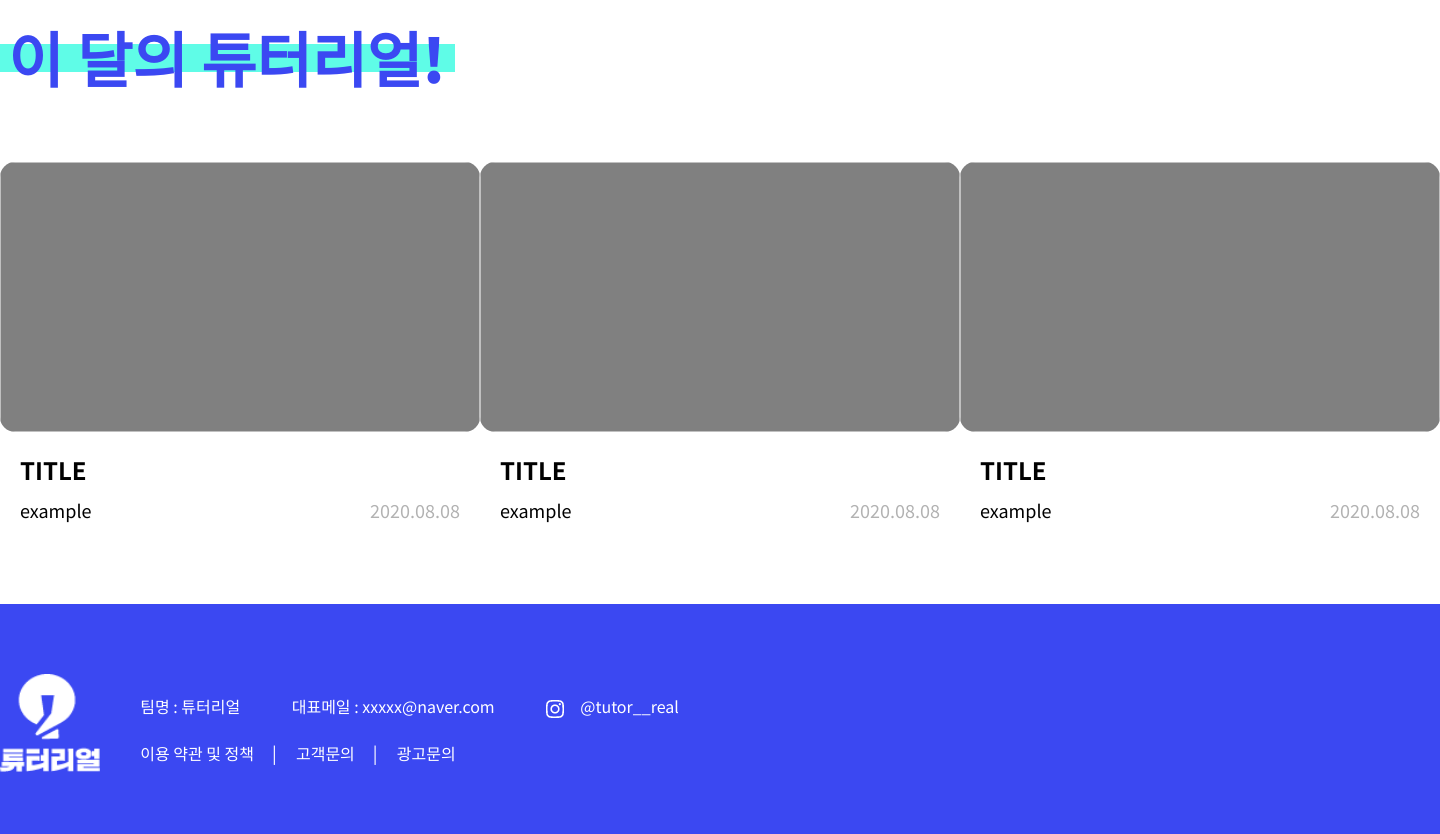
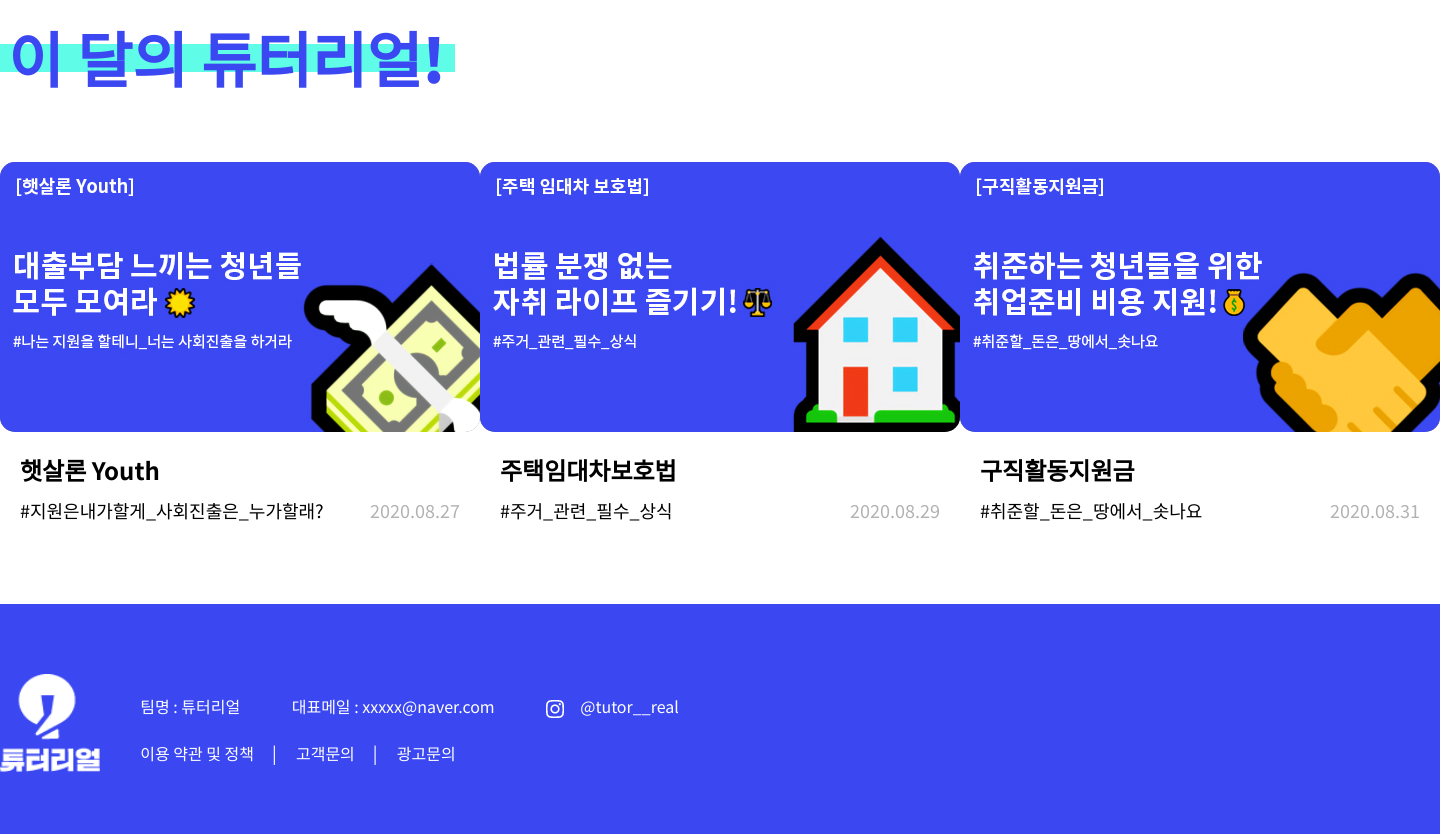
Before and after one commit to Tutor-Real/tutor-real, a Django app: page / in a window 1440 px wide. Shown: the part 1014-1848 px from the top of the page. Run offline with Django 3.2, Linux system fonts and the light colour scheme; parts of the project's set-up code (start-up, migrations or seed data) failed here and were passed over; some libraries are stand-ins or nearby versions.

Commit message:
thumbnail,post img 추가

```diff
--- a/mainapp/templates/main.html
+++ b/mainapp/templates/main.html
@@ -77,11 +77,11 @@
                 <div class="item">
                     <a href="{% url 'post'%}">
                      <!--해당 컨텐츠 세부페이지로 이동-->
-                        <img class="img">
-                        <p class="title">TITLE</p>
+                        <img src="{% static 'img/thumbnail_finance_1.jpg'%}"  class="img">
+                        <p class="title">햇살론 Youth</p>
                         <div class="explain">
-                            <p>example</p>
-                            <p class="date">2020.08.08</p>
+                            <p>#지원은내가할게_사회진출은_누가할래?</p>
+                            <p class="date">2020.08.27</p>
                         </div>
                     </a>
                 </div>
@@ -89,11 +89,11 @@
                 <div class="item">
                     <a href="{% url 'post'%}">
                      <!--해당 컨텐츠 세부페이지로 이동-->
-                        <img class="img">
-                        <p class="title">TITLE</p>
+                        <img src="{% static 'img/thumbnail_house_1.jpg'%}" class="img">
+                        <p class="title">주택임대차보호법</p>
                         <div class="explain">
-                            <p>example</p>
-                            <p class="date">2020.08.08</p>
+                            <p>#주거_관련_필수_상식</p>
+                            <p class="date">2020.08.29</p>
                         </div>
                     </a>
                 </div>
@@ -101,11 +101,11 @@
                 <div class="item">
                     <a href="{% url 'post'%}">
                      <!--해당 컨텐츠 세부페이지로 이동-->
-                        <img class="img">
-                        <p class="title">TITLE</p>
+                        <img src="{% static 'img/thumbnail_welfare_1.jpg'%}" class="img">
+                        <p class="title">구직활동지원금</p>
                         <div class="explain">
-                            <p>example</p>
-                            <p class="date">2020.08.08</p>
+                            <p>#취준할_돈은_땅에서_솟나요</p>
+                            <p class="date">2020.08.31</p>
                         </div>
                     </a>
                 </div>
```
Also changed, not shown: mainapp/templates/finance.html (+7 -6 lines), mainapp/templates/house.html (+7 -6 lines), mainapp/templates/welfare.html (+6 -5 lines), mainapp/static/img/post_finance_1.jpg (added), mainapp/static/img/post_house_1.jpg (added), mainapp/static/img/post_welfare_1.jpg (added), mainapp/static/img/thumbnail_finance_1.jpg (added), mainapp/static/img/thumbnail_house_1.jpg (added), mainapp/static/img/thumbnail_welfare_1.jpg (added).
